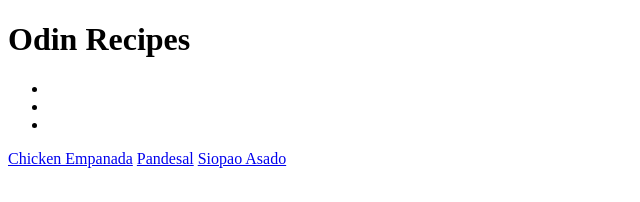
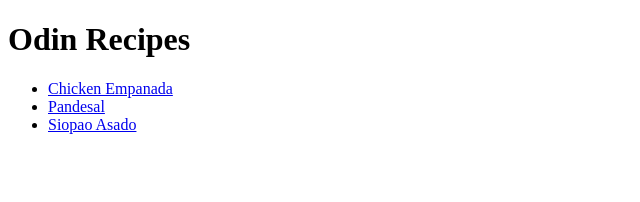
Before and after one commit to shil-mil/odin-recipes, a plain HTML site: page index.html in a window 1280 px wide. Shown: the whole page, without its empty margins (0-640 px from the left). Drawn offline with Linux system fonts and the light colour scheme.

Commit message:
Inserted anchor links of recipes into list items of an unordered list in index.html

```diff
--- a/index.html
+++ b/index.html
@@ -8,12 +8,9 @@
 <body>
     <h1>Odin Recipes</h1>
     <ul>
-        <li></li>
-        <li></li>
-        <li></li>
+        <li><a href="recipes/chickenempanada.html">Chicken Empanada</a></li>
+        <li><a href="recipes/pandesal.html">Pandesal</a></li>
+        <li><a href="recipes/siopaoasado.html">Siopao Asado</a></li>
     </ul>
-    <a href="recipes/chickenempanada.html">Chicken Empanada</a>
-    <a href="recipes/pandesal.html">Pandesal</a>
-    <a href="recipes/siopaoasado.html">Siopao Asado</a>
 </body>
 </html>
```
